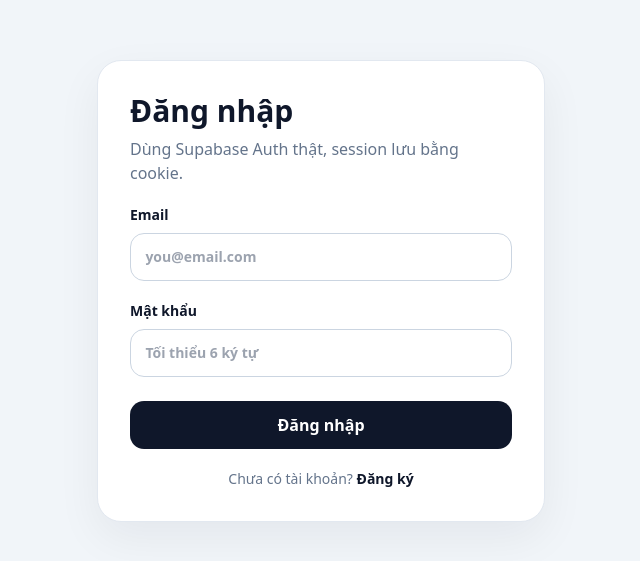
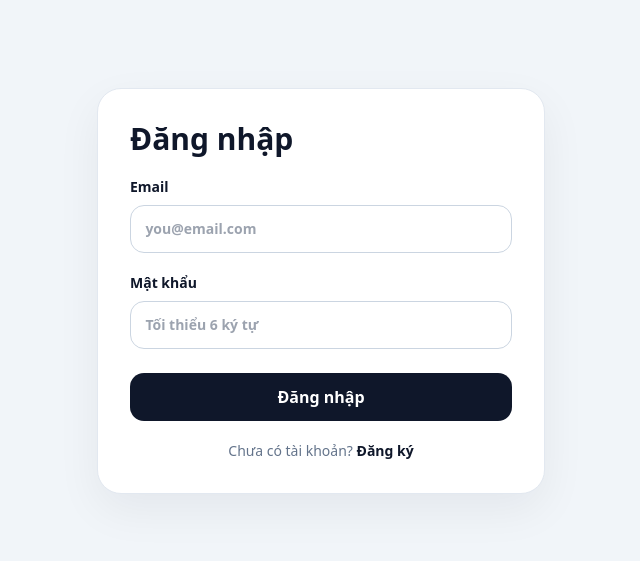
Before and after one commit to duonghoangchau/FINANCIAL-BUDGET, a Next.js app: page /login in a window 1280 px wide. Shown: the part 109-670 px from the top of the page, without its empty margins (319-959 px from the left). Built offline with nearby package versions, Linux system fonts and the light colour scheme; no server answers.

Commit message:
fix text

```diff
--- a/components/AuthForm.tsx
+++ b/components/AuthForm.tsx
@@ -15,7 +15,7 @@ export function AuthForm({
     <main className="grid min-h-screen place-items-center bg-slate-100 p-4 sm:p-6">
       <form action={action} className="card w-full max-w-md p-6 sm:p-8">
         <h1 className="text-3xl font-black">{isLogin ? 'Đăng nhập' : 'Tạo tài khoản'}</h1>
-        <p className="mt-2 text-slate-500">Dùng Supabase Auth thật, session lưu bằng cookie.</p>
+        {/* <p className="mt-2 text-slate-500">Dùng Supabase Auth thật, session lưu bằng cookie.</p> */}
 
         {error && <div className="mt-4 rounded-xl bg-red-50 p-3 text-sm text-red-700">{error}</div>}
 
```
